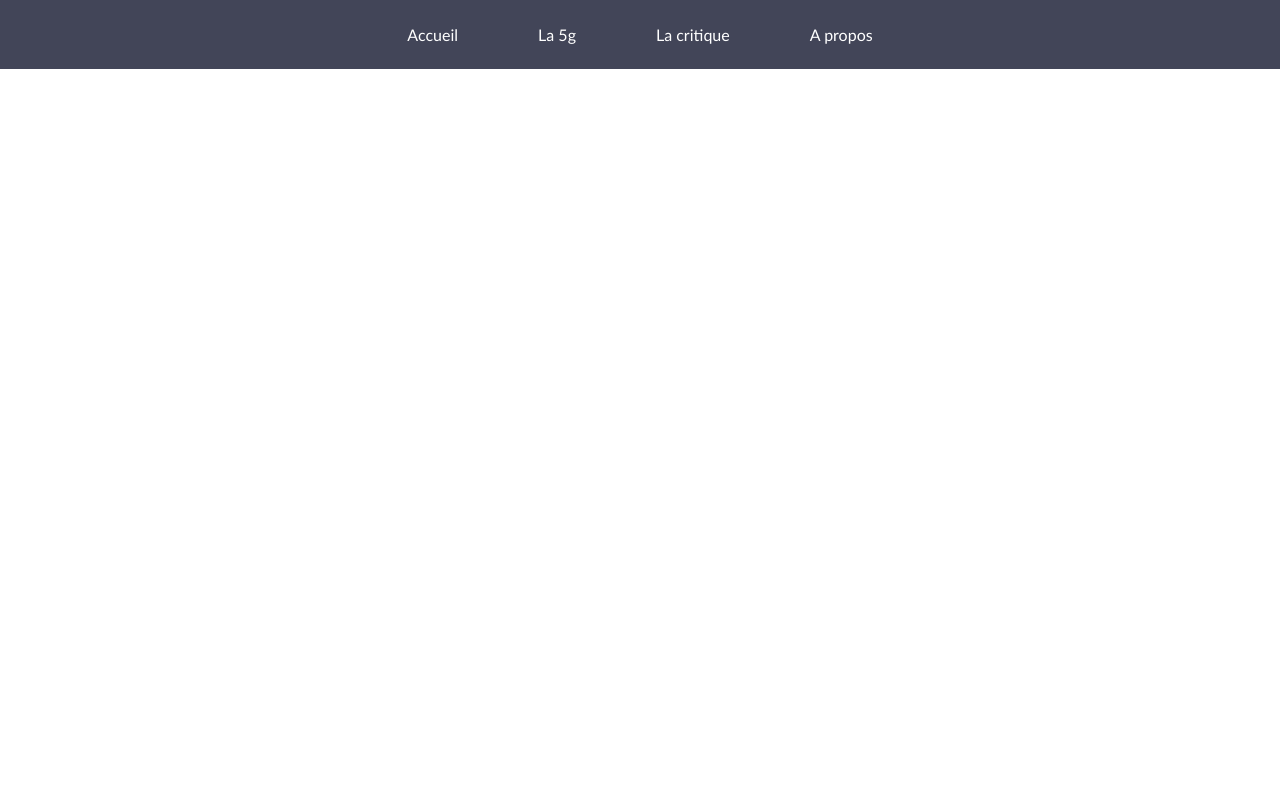
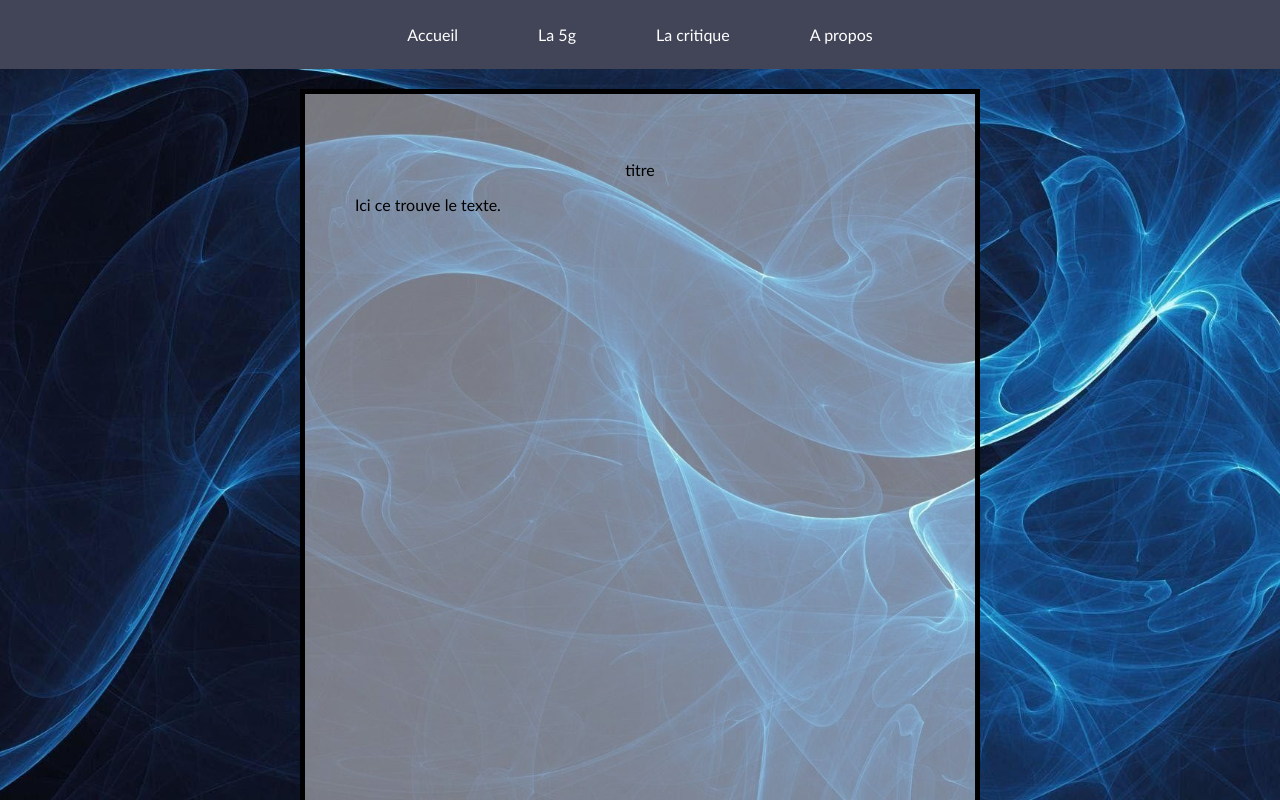
Before and after one commit to lulu9715/5G, a plain HTML site: page 5garg.html in a window 1280 px wide. Shown: the top 800 px of the page. Drawn offline with Linux system fonts and the light colour scheme.

Commit message:
full changes

```diff
--- a/5gacc.css
+++ b/5gacc.css
@@ -1,7 +1,5 @@
 body {
     color:black;
-    background-color:white;
     background:url(img5g/blue4.jpg) no-repeat center fixed;
     background-size:cover;
-
     }
--- a/5garg.css
+++ b/5garg.css
@@ -0,0 +1,5 @@
+body {
+    color:black;
+    background:url(img5g/blue1.jpg) no-repeat center fixed;
+    background-size:cover;
+    }
--- a/5garg.html
+++ b/5garg.html
@@ -36,5 +36,10 @@
             </li>
         </ul>
     </nav>
-
+    <div class="box">
+        <p class="center">titre</p>
+        <p>
+            Ici ce trouve le texte.
+        </p>
+    </div>
 </body>
--- a/5gcon.css
+++ b/5gcon.css
@@ -0,0 +1,5 @@
+body {
+    color:black;
+    background:url(img5g/blue.jpg) no-repeat center fixed;
+    background-size:cover;
+    }
--- a/5gcontri.css
+++ b/5gcontri.css
@@ -0,0 +1,5 @@
+body {
+    color:black;
+    background:url(img5g/blue2.jpg) no-repeat center fixed;
+    background-size:cover;
+    }
--- a/5gfonc.css
+++ b/5gfonc.css
@@ -0,0 +1,5 @@
+body {
+    color:black;
+    background:url(img5g/blue3.jpg) no-repeat center fixed;
+    background-size:cover;
+    }
--- a/5ghist.css
+++ b/5ghist.css
@@ -0,0 +1,5 @@
+body {
+    color:black;
+    background:url(img5g/blue5.jpg) no-repeat center fixed;
+    background-size:cover;
+    }
--- a/all.css
+++ b/all.css
@@ -4,6 +4,8 @@ body{
     padding: 0px;
 
 }
+
+
 nav{
     width: 100%;
     background-color: #424558;
@@ -90,3 +92,18 @@ nav li:hover .submenu{
     .submenu li:hover a{
         color: #EEE;
         font-weight: bold;
+    }
+
+.box {
+    background-color:rgba(255, 255, 255, 0.446);
+    padding: 50px;
+    margin: 300px;
+    margin-top: 20px;
+    height: 1300px;
+    border: 5px solid rgb(0, 0, 0);
+
+        }
+
+.center {
+    text-align: center;
+}
```
Also changed, not shown: 5gacc.html (+6 -3 lines), 5gcon.html (+6 -1 lines), 5gcrea.html (+6 -1 lines), Historique.html (+6 -1 lines), Le fonctionnement.html (+6 -1 lines), Les contri.html (+6 -1 lines), img5g/blue5.jpg, img5g/orig_444293.jpg (deleted).
